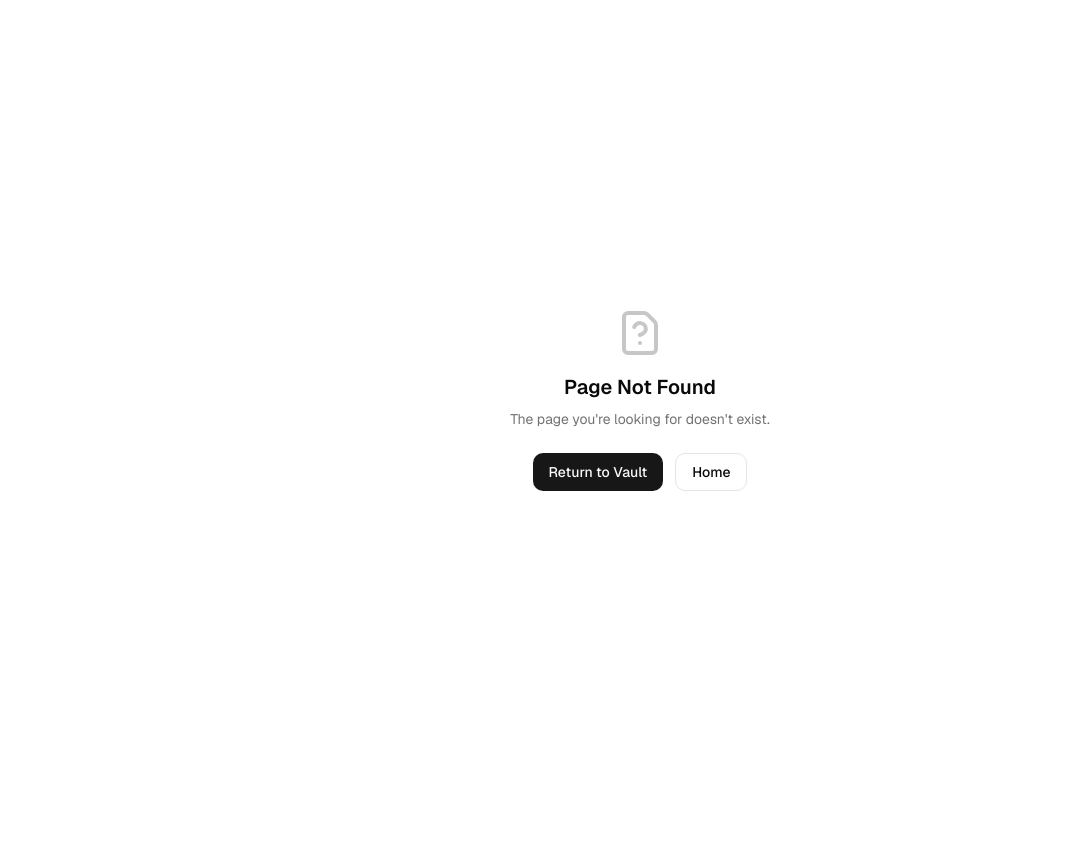
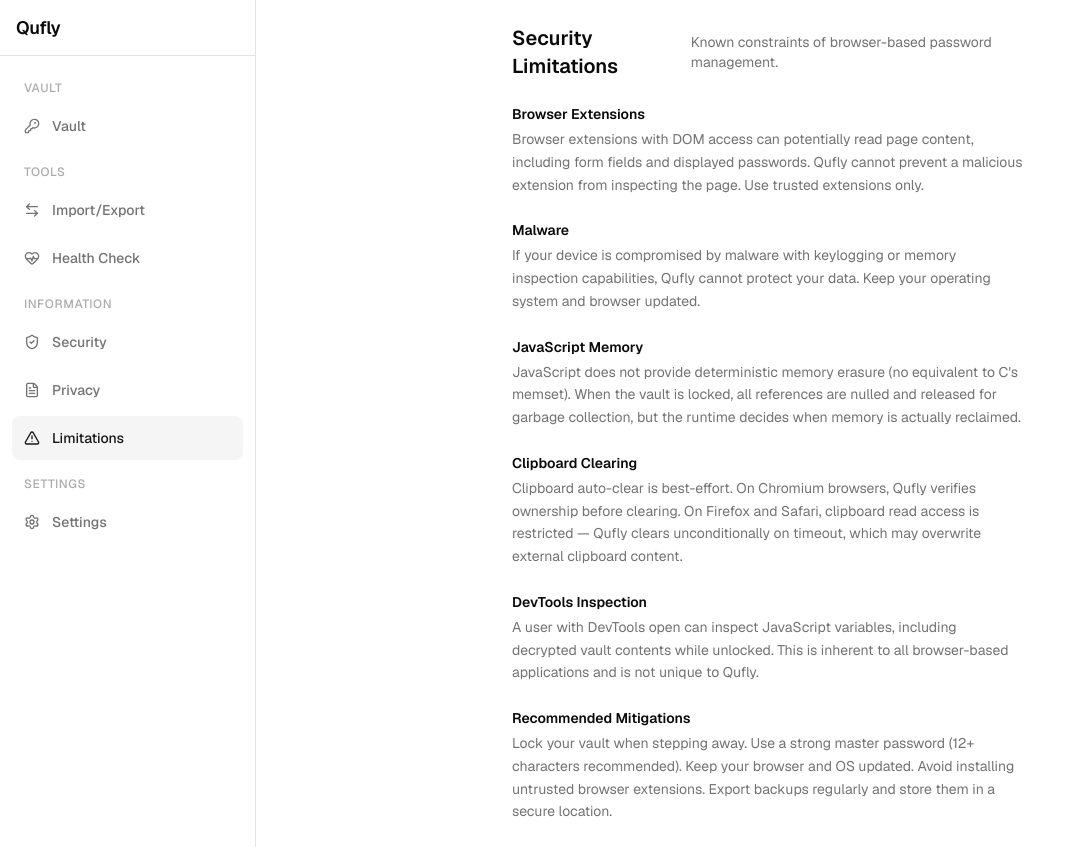
Before and after one commit to nomaanulhasan/quflun, a Next.js app: page /security-limitations in a window 1280 px wide. Before the commit this address had no page. Shown: the whole page, without its empty margins (0-1069 px from the left). Before the commit the page ends 800 px from the top, so only its background shows below. Built offline with nearby package versions, Linux system fonts and the light colour scheme.

Commit message:
Implemented Security, Privacy, and Security Limitations pages

```diff
--- /dev/null
+++ b/src/app/privacy/page.tsx
@@ -0,0 +1,46 @@
+import { Shell } from '@/components/layout/shell';
+import { PageHeader } from '@/components/common/page-header';
+
+export default function PrivacyPage() {
+  return (
+    <Shell>
+      <div className="mx-auto w-full max-w-lg space-y-6">
+        <PageHeader title="Privacy" subtitle="Your data stays on your device." />
+
+        <Section title="No Data Collection">
+          Qufly does not collect, transmit, or share any user data with third parties.
+          There are no analytics, telemetry, tracking scripts, or advertising frameworks in the application.
+        </Section>
+
+        <Section title="Local-Only Storage">
+          All vault data is stored exclusively on your device using IndexedDB.
+          Encrypted vault files never leave your browser — there is no server, no cloud sync, and no remote backup.
+        </Section>
+
+        <Section title="No Accounts">
+          Qufly does not require or offer user account creation.
+          There is no registration, no email collection, and no authentication server.
+        </Section>
+
+        <Section title="No External Resources">
+          All application resources (scripts, stylesheets, fonts, icons) are bundled locally.
+          Qufly does not load assets from CDNs, Google Fonts, or any third-party domain at runtime.
+        </Section>
+
+        <Section title="Open Source">
+          The source code is available for inspection.
+          You can verify these claims independently by reviewing the codebase and its dependency tree.
+        </Section>
+      </div>
+    </Shell>
+  );
+}
+
+function Section({ title, children }: { title: string; children: React.ReactNode }) {
+  return (
+    <div className="space-y-1">
+      <h2 className="text-sm font-semibold">{title}</h2>
+      <p className="text-sm text-muted-foreground leading-relaxed">{children}</p>
+    </div>
+  );
+}
--- /dev/null
+++ b/src/app/security-limitations/page.tsx
@@ -0,0 +1,52 @@
+import { Shell } from '@/components/layout/shell';
+import { PageHeader } from '@/components/common/page-header';
+
+export default function SecurityLimitationsPage() {
+  return (
+    <Shell>
+      <div className="mx-auto w-full max-w-lg space-y-6">
+        <PageHeader title="Security Limitations" subtitle="Known constraints of browser-based password management." />
+
+        <Section title="Browser Extensions">
+          Browser extensions with DOM access can potentially read page content, including form fields and displayed passwords.
+          Qufly cannot prevent a malicious extension from inspecting the page. Use trusted extensions only.
+        </Section>
+
+        <Section title="Malware">
+          If your device is compromised by malware with keylogging or memory inspection capabilities, Qufly cannot protect your data.
+          Keep your operating system and browser updated.
+        </Section>
+
+        <Section title="JavaScript Memory">
+          JavaScript does not provide deterministic memory erasure (no equivalent to C's memset).
+          When the vault is locked, all references are nulled and released for garbage collection, but the runtime decides when memory is actually reclaimed.
+        </Section>
+
+        <Section title="Clipboard Clearing">
+          Clipboard auto-clear is best-effort. On Chromium browsers, Qufly verifies ownership before clearing.
+          On Firefox and Safari, clipboard read access is restricted — Qufly clears unconditionally on timeout, which may overwrite external clipboard content.
+        </Section>
+
+        <Section title="DevTools Inspection">
+          A user with DevTools open can inspect JavaScript variables, including decrypted vault contents while unlocked.
+          This is inherent to all browser-based applications and is not unique to Qufly.
+        </Section>
+
+        <Section title="Recommended Mitigations">
+          Lock your vault when stepping away. Use a strong master password (12+ characters recommended).
+          Keep your browser and OS updated. Avoid installing untrusted browser extensions.
+          Export backups regularly and store them in a secure location.
+        </Section>
+      </div>
+    </Shell>
+  );
+}
+
+function Section({ title, children }: { title: string; children: React.ReactNode }) {
+  return (
+    <div className="space-y-1">
+      <h2 className="text-sm font-semibold">{title}</h2>
+      <p className="text-sm text-muted-foreground leading-relaxed">{children}</p>
+    </div>
+  );
+}
--- /dev/null
+++ b/src/app/security/page.tsx
@@ -0,0 +1,46 @@
+import { Shell } from '@/components/layout/shell';
+import { PageHeader } from '@/components/common/page-header';
+
+export default function SecurityPage() {
+  return (
+    <Shell>
+      <div className="mx-auto w-full max-w-lg space-y-6">
+        <PageHeader title="Security" subtitle="How Qufly protects your data." />
+
+        <Section title="Encryption">
+          Qufly encrypts your vault using AES-256 or ChaCha20 as specified by the KDBX 4.x format.
+          The encryption key is derived from your master password — the encrypted vault file is unreadable without it.
+        </Section>
+
+        <Section title="Key Derivation">
+          Argon2id is used as the key derivation function with parameters of 64 MB memory, 2 iterations, and 1 parallelism thread.
+          This makes brute-force attacks computationally expensive, requiring significant time and resources per guess.
+        </Section>
+
+        <Section title="Vault Format">
+          Qufly uses the KeePass KDBX 4.x format, an open and audited standard used by KeePass, KeePassXC, and KeeWeb.
+          No custom cryptographic algorithms are implemented — all operations delegate to established, peer-reviewed libraries.
+        </Section>
+
+        <Section title="Memory Protection">
+          Passwords are stored in memory using XOR-encoded ProtectedValue objects provided by the kdbxweb library.
+          When the vault is locked, all decrypted references are nulled and released for garbage collection.
+        </Section>
+
+        <Section title="No Network Requests">
+          Qufly makes zero network requests for data collection, analytics, or telemetry.
+          All cryptographic operations run locally in your browser using WebCrypto and WebAssembly.
+        </Section>
+      </div>
+    </Shell>
+  );
+}
+
+function Section({ title, children }: { title: string; children: React.ReactNode }) {
+  return (
+    <div className="space-y-1">
+      <h2 className="text-sm font-semibold">{title}</h2>
+      <p className="text-sm text-muted-foreground leading-relaxed">{children}</p>
+    </div>
+  );
+}
```
